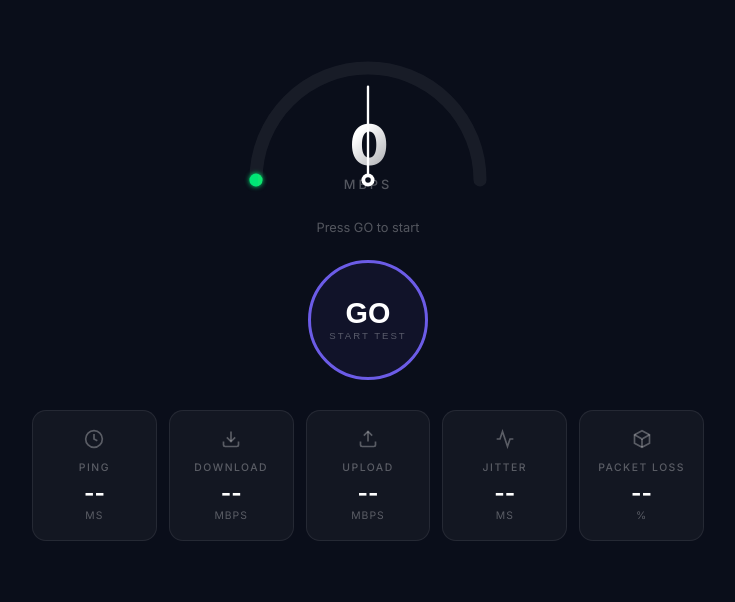
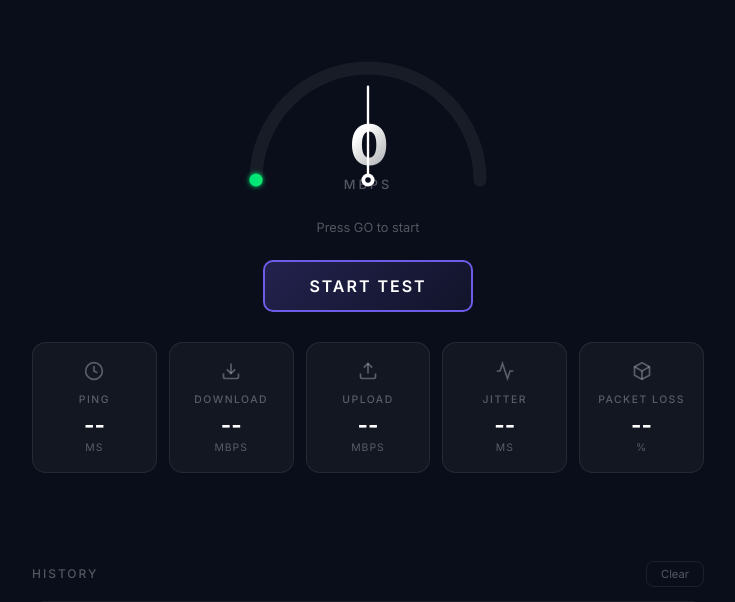
Before and after one commit to Brian-Kareithi/Speedtest, a Flask app: page / in a window 1280 px wide. Shown: the part 70-672 px from the top of the page, without its empty margins (272-1007 px from the left). Run offline with Flask 3, Linux system fonts and the light colour scheme.

Commit message:
Fix download/upload/loss measurement and convert start button to rectangular
- Rewrote download to download fixed-size files via arrayBuffer (no streaming) for maximum browser compatibility; surfaces a clear 'Failed' state instead of silent 0
- Rewrote upload to POST fixed-size blobs (no ReadableStream/duplex) for compatibility with all browsers and proxies
- Packet loss now reports 'n/a' when the endpoint is missing (old server) instead of misleading 100%
- Converted circular GO button to a normal rectangular Start Test button
- Made results grid fully responsive (5/3/2/1 columns across desktop/tablet/phone)

```diff
--- a/static/speedtest.js
+++ b/static/speedtest.js
@@ -191,8 +191,7 @@
         isRunning = true;
         startBtn.disabled = true;
         startBtn.classList.add('running');
-        startBtn.querySelector('.go-text').textContent = '...';
-        startBtn.querySelector('.go-sub').textContent = 'Testing';
+        startBtn.textContent = 'Testing...';
 
         let pingMs = 0, jitterMs = 0, lossPct = 0, dlMbps = 0, ulMbps = 0;
 
@@ -243,7 +242,12 @@
         setStatus('Measuring packet loss...', 'active');
         try {
             lossPct = await measurePacketLoss();
+            if (lossPct < 0) {
+                packetLossValue.textContent = 'n/a';
+                setStatus('Packet loss endpoint unavailable', 'done');
+            } else {
                 setCardValue(packetLossCard, packetLossValue, lossPct.toFixed(1), '%');
+            }
         } catch (e) {
             packetLossValue.textContent = 'Error';
         }
@@ -253,19 +257,30 @@
         setCard(downloadCard, 'active');
         setStatus('Testing download...', 'active');
         speedUnit.textContent = 'Mbps';
+        try {
             dlMbps = await measureDownload();
             animateValue(speedValue, parseFloat(speedValue.textContent) || 0, dlMbps, 500);
             setGauge(dlMbps);
             setCardValue(downloadCard, downloadValue, dlMbps.toFixed(1), 'Mbps');
+        } catch (e) {
+            downloadValue.textContent = 'Failed';
+            const stat = setStatus('Download failed - check server', 'done');
+            void stat;
+        }
         setCard(downloadCard, 'done');
 
         // --- UPLOAD (time-based) ---
         setCard(uploadCard, 'active');
         setStatus('Testing upload...', 'active');
+        try {
             ulMbps = await measureUpload();
             animateValue(speedValue, parseFloat(speedValue.textContent) || 0, ulMbps, 500);
             setGauge(ulMbps);
             setCardValue(uploadCard, uploadValue, ulMbps.toFixed(1), 'Mbps');
+        } catch (e) {
+            uploadValue.textContent = 'Failed';
+            setStatus('Upload failed - check server', 'done');
+        }
         setCard(uploadCard, 'done');
 
         // Done
@@ -274,15 +289,15 @@
         hideLiveGraph();
         startBtn.disabled = false;
         startBtn.classList.remove('running');
-        startBtn.querySelector('.go-text').textContent = 'GO';
-        startBtn.querySelector('.go-sub').textContent = 'Start Test';
+        startBtn.textContent = 'Start Test';
         isRunning = false;
 
         // Save history
+        const lossStr = lossPct < 0 ? 'n/a' : lossPct.toFixed(1);
         const entry = {
             ping: Math.round(pingMs),
             jitter: jitterMs.toFixed(1),
-            loss: lossPct.toFixed(1),
+            loss: lossStr,
             download: dlMbps.toFixed(1),
             upload: ulMbps.toFixed(1),
             date: new Date().toLocaleString()
@@ -294,146 +309,135 @@
     }
 
     // Packet loss: send N sequenced requests, count how many never respond.
-    // Each missing/errored request counts as a lost packet.
+    // Each missing/errored request counts as a lost packet. Over HTTP/TCP the
+    // network retransmits, so real loss is usually ~0% for a reachable server;
+    // a high value almost always means the endpoint/server is unreachable.
     async function measurePacketLoss() {
         const TOTAL = 30;
-        const TIMEOUT = 400;
-        const sent = new Set();
-        for (let i = 0; i < TOTAL; i++) sent.add(i);
+        const TIMEOUT = 500;
+        let okCount = 0;
+        let totalRequests = 0;
+        const responses = new Set();
 
-        const responses = new Set();
-        const tasks = Array.from({ length: TOTAL }, (_, i) =>
-            fetch(apiUrl('/api/packet-loss?seq=' + i), { signal: AbortSignal.timeout(TIMEOUT) })
+        const tasks = Array.from({ length: TOTAL }, (_, i) => {
+            totalRequests++;
+            return fetch(apiUrl('/api/packet-loss?seq=' + i), { signal: AbortSignal.timeout(TIMEOUT) })
                 .then(async (r) => {
+                    const text = await r.text();
                     if (r.ok) {
-                        const text = await r.text();
-                        responses.add(parseInt(text, 10));
+                        okCount++;
+                        responses.add(parseInt(text, 10) || i);
                     }
                 })
-                .catch(() => {})
-        );
+                .catch(() => {});
+        });
 
         await Promise.allSettled(tasks);
 
-        let lost = 0;
-        sent.forEach((seq) => { if (!responses.has(seq)) lost++; });
-
-        const received = Array.from(responses).sort((a, b) => a - b);
-        // Also count sequence gaps as lost (covers out-of-order collapses).
-        for (let i = 1; i < received.length; i++) {
-            const gap = received[i] - received[i - 1];
-            if (gap > 1) lost += (gap - 1);
+        // If the endpoint itself is broken/missing (e.g. an older server without
+        // /api/packet-loss), a near-100% "loss" is misleading. Signal n/a instead.
+        if (okCount === 0 && totalRequests === TOTAL) {
+            return -1; // endpoint unreachable -> caller shows "n/a"
         }
 
-        return (Math.min(lost, TOTAL) / TOTAL) * 100;
+        let lost = 0;
+        for (let i = 0; i < TOTAL; i++) {
+            if (!responses.has(i)) lost++;
         }
 
-    // Download: parallel streams read for TEST_DURATION seconds
+        return (lost / TOTAL) * 100;
+    }
+
+    // Download: parallel streams repeatedly download fixed-size files
+    // (uses arrayBuffer, not streaming reader, for max browser compatibility).
     async function measureDownload() {
+        const startTime = performance.now();
         let totalBytes = 0;
-        const startTime = performance.now();
-        const sample = new Int32Array(60);
-        let sampleIdx = 0;
-
-        const controllers = [];
-        async function stream(i) {
-            const resp = await fetch(apiUrl('/api/download?nocache=' + Date.now() + '_' + i));
-            if (!resp.ok || !resp.body) throw new Error('bad response');
-            const reader = resp.body.getReader();
-            controllers.push(() => reader.cancel());
-            const chunk = new Uint8Array(256 * 1024);
-            let byteAcc = 0;
-            let byteAccTime = performance.now();
-            while ((performance.now() - startTime) < TEST_DURATION * 1000) {
-                const { value, done } = await reader.read();
-                if (done) break;
-                if (value) {
-                    totalBytes += value.length;
-                    byteAcc += value.length;
-                    const now = performance.now();
-                    if (now - byteAccTime > 200) {
-                        const coord = startTime + (TEST_DURATION * 1000);
-                        void coord;
-                        const inst = (byteAcc * 8) / ((now - byteAccTime) * 1000);
-                        sample[sampleIdx % sample.length] = inst;
-                        sampleIdx++;
-                        byteAcc = 0;
-                        byteAccTime = now;
-                    }
-                }
-            }
-        }
+        let failed = false;
+        const FILE_SIZE = 12 * 1024 * 1024; // 12MB per request
 
         const progressTimer = setInterval(() => {
             const elapsed = (performance.now() - startTime) / 1000;
-            const inst = (totalBytes * 8) / (elapsed * 1000000);
-            if (elapsed > 0.1) {
+            const inst = elapsed > 0.1 ? (totalBytes * 8) / (elapsed * 1000000) : 0;
+            if (inst > 0) {
                 pushGraphPoint(inst);
                 speedValue.textContent = inst < 10 ? inst.toFixed(1) : Math.round(inst);
                 setGauge(inst);
             }
         }, 100);
 
-        await Promise.allSettled(Array.from({ length: DOWNLOAD_STREAMS }, (_, i) => stream(i)));
-        clearInterval(progressTimer);
-        controllers.forEach(cancel => { try { cancel(); } catch (e) {} });
-
-        const elapsed = (performance.now() - startTime) / 1000;
-        return (totalBytes * 8) / (elapsed * 1000000);
+        async function stream(i) {
+            try {
+                while ((performance.now() - startTime) < TEST_DURATION * 1000) {
+                    const url = apiUrl('/api/download?size=' + FILE_SIZE + '&nocache=' + Date.now() + '_' + i);
+                    const resp = await fetch(url);
+                    if (!resp.ok) throw new Error('HTTP ' + resp.status);
+                    const buf = await resp.arrayBuffer();
+                    totalBytes += buf.byteLength;
                 }
-
-    // Upload: parallel streams, send random data for TEST_DURATION seconds
-    async function measureUpload() {
-        let totalBytes = 0;
-        const startTime = performance.now();
-
-        async function stream(i) {
-            const fd = await fetch(apiUrl('/api/upload'), {
-                method: 'POST',
-                body: getUploadBody(i, startTime),
-                duplex: 'half'
-            });
-            if (fd.ok) {
-                const j = await fd.json();
-                if (j && j.received) totalBytes += j.received;
+            } catch (e) {
+                failed = true;
             }
         }
 
-        // Stream that generates data until the test duration elapses
-        function getUploadBody(streamId, startTimeRef) {
-            const encoder = new TextEncoder();
-            let running = true;
-            const rand = new Uint8Array(256 * 1024);
-            crypto.getRandomValues(rand);
-            return new ReadableStream({
-                pull(controller) {
-                    if (!running || (performance.now() - startTimeRef) >= TEST_DURATION * 1000) {
-                        running = false;
-                        controller.close();
-                        return;
+        await Promise.allSettled(Array.from({ length: DOWNLOAD_STREAMS }, (_, i) => stream(i)));
+        clearInterval(progressTimer);
+
+        const elapsed = (performance.now() - startTime) / 1000;
+        if (elapsed < 0.001) return 0;
+        const mbps = (totalBytes * 8) / (elapsed * 1000000);
+        if (failed && totalBytes === 0) throw new Error('download failed');
+        return mbps;
     }
-                    crypto.getRandomValues(rand);
-                    controller.enqueue(rand.slice(0));
-                },
-                cancel() { running = false; }
-            });
-        }
+
+    // Upload: parallel streams repeatedly POST fixed-size blobs
+    // (uses Blob bodies, not ReadableStream, for max browser compatibility).
+    async function measureUpload() {
+        const startTime = performance.now();
+        let totalBytes = 0;
+        let failed = false;
+        const CHUNK_SIZE = 2 * 1024 * 1024; // 2MB per POST
+
+        const payload = new Uint8Array(CHUNK_SIZE);
+        crypto.getRandomValues(payload);
+        const blob = new Blob([payload], { type: 'application/octet-stream' });
 
         const progressTimer = setInterval(() => {
             const elapsed = (performance.now() - startTime) / 1000;
-            const inst = (totalBytes * 8) / (elapsed * 1000000);
-            if (elapsed > 0.1) {
+            const inst = elapsed > 0.1 ? (totalBytes * 8) / (elapsed * 1000000) : 0;
+            if (inst > 0) {
                 pushGraphPoint(inst);
                 speedValue.textContent = inst < 10 ? inst.toFixed(1) : Math.round(inst);
                 setGauge(inst);
             }
         }, 100);
 
+        async function stream(i) {
+            try {
+                while ((performance.now() - startTime) < TEST_DURATION * 1000) {
+                    const resp = await fetch(apiUrl('/api/upload?nocache=' + i), {
+                        method: 'POST',
+                        body: blob,
+                        headers: { 'Content-Type': 'application/octet-stream' }
+                    });
+                    if (!resp.ok) throw new Error('HTTP ' + resp.status);
+                    const j = await resp.json();
+                    const got = (j && j.received) ? j.received : blob.size;
+                    totalBytes += got;
+                }
+            } catch (e) {
+                failed = true;
+            }
+        }
+
         await Promise.allSettled(Array.from({ length: UPLOAD_STREAMS }, (_, i) => stream(i)));
         clearInterval(progressTimer);
 
         const elapsed = (performance.now() - startTime) / 1000;
-        return (totalBytes * 8) / (elapsed * 1000000);
+        if (elapsed < 0.001) return 0;
+        const mbps = (totalBytes * 8) / (elapsed * 1000000);
+        if (failed && totalBytes === 0) throw new Error('upload failed');
+        return mbps;
     }
 
     // History
--- a/static/style.css
+++ b/static/style.css
@@ -192,87 +192,41 @@ body {
     50% { opacity: 1; }
 }
 
-/* GO Button */
-.go-btn {
-    position: relative;
-    width: 120px;
-    height: 120px;
-    border-radius: 50%;
-    border: 3px solid var(--accent);
-    background: rgba(108, 92, 231, 0.08);
+/* Start Button */
+.start-btn {
     cursor: pointer;
-    display: flex;
-    flex-direction: column;
-    align-items: center;
-    justify-content: center;
-    gap: 2px;
+    padding: 14px 44px;
+    border: 2px solid var(--accent);
+    border-radius: 10px;
+    background: linear-gradient(135deg, rgba(108, 92, 231, 0.25), rgba(108, 92, 231, 0.08));
+    color: #fff;
+    font-family: inherit;
+    font-size: 1rem;
+    font-weight: 600;
+    letter-spacing: 2px;
+    text-transform: uppercase;
     margin: 10px 0 30px;
     transition: all 0.3s ease;
-    overflow: hidden;
 }
 
-.go-btn::before {
-    content: '';
-    position: absolute;
-    inset: -3px;
-    border-radius: 50%;
-    background: conic-gradient(from 0deg, transparent, var(--accent), transparent);
-    opacity: 0;
-    transition: opacity 0.3s;
-    z-index: -1;
-    animation: rotateBorder 2s linear infinite;
+.start-btn:hover:not(:disabled) {
+    background: linear-gradient(135deg, rgba(108, 92, 231, 0.4), rgba(108, 92, 231, 0.15));
+    box-shadow: 0 0 30px var(--accent-glow);
+    transform: translateY(-2px);
 }
 
-.go-btn:hover::before {
-    opacity: 1;
+.start-btn:active:not(:disabled) {
+    transform: translateY(0);
 }
 
-@keyframes rotateBorder {
-    to { transform: rotate(360deg); }
+.start-btn:disabled {
+    opacity: 0.5;
+    cursor: not-allowed;
 }
 
-.go-btn:hover {
-    border-color: transparent;
-    box-shadow: 0 0 40px var(--accent-glow), 0 0 80px rgba(108, 92, 231, 0.1);
-    transform: scale(1.05);
-}
-
-.go-btn:active {
-    transform: scale(0.97);
-}
-
-.go-text {
-    font-size: 1.8rem;
-    font-weight: 800;
-    color: white;
-    line-height: 1;
-}
-
-.go-sub {
-    font-size: 0.6rem;
-    color: var(--text-muted);
-    text-transform: uppercase;
-    letter-spacing: 2px;
-}
-
-.go-btn:disabled {
-    opacity: 0.4;
-    cursor: not-allowed;
-    transform: none;
-}
-
-.go-btn:disabled::before {
-    display: none;
-}
-
-.go-btn.running {
+.start-btn.running {
     border-color: var(--orange);
-    background: rgba(255, 145, 0, 0.08);
-}
-
-.go-btn.running .go-text {
-    font-size: 1rem;
-    font-weight: 600;
+    background: linear-gradient(135deg, rgba(255, 145, 0, 0.25), rgba(255, 145, 0, 0.08));
 }
 
 /* Results */
@@ -494,6 +448,12 @@ body {
 }
 
 /* Responsive */
+@media (max-width: 899px) {
+    .results {
+        grid-template-columns: repeat(3, 1fr);
+    }
+}
+
 @media (max-width: 600px) {
     .header {
         padding: 16px 20px;
@@ -511,13 +471,9 @@ body {
         font-size: 2.8rem;
     }
 
-    .go-btn {
-        width: 100px;
-        height: 100px;
-    }
-
-    .go-text {
-        font-size: 1.5rem;
+    .start-btn {
+        padding: 12px 36px;
+        font-size: 0.9rem;
     }
 
     .results {
@@ -530,13 +486,25 @@ body {
     }
 }
 
-@media (max-width: 380px) {
+@media (max-width: 430px) {
     .results {
-        grid-template-columns: 1fr 1fr;
+        grid-template-columns: 1fr;
+    }
+
+    .result-card {
+        padding: 14px 10px;
     }
 
     .header {
         flex-direction: column;
         gap: 8px;
     }
+
+    .server-input {
+        width: 100%;
+    }
+
+    .server-config {
+        width: 100%;
+    }
 }
--- a/templates/index.html
+++ b/templates/index.html
@@ -73,10 +73,7 @@
                 <div class="test-status" id="testStatus">Press GO to start</div>
             </div>
 
-            <button class="go-btn" id="startBtn">
-                <span class="go-text">GO</span>
-                <span class="go-sub">Start Test</span>
-            </button>
+            <button class="start-btn" id="startBtn">Start Test</button>
 
             <div class="results">
                 <div class="result-card" id="pingCard">
```
Lines whose indentation alone changed are shown as unchanged.
